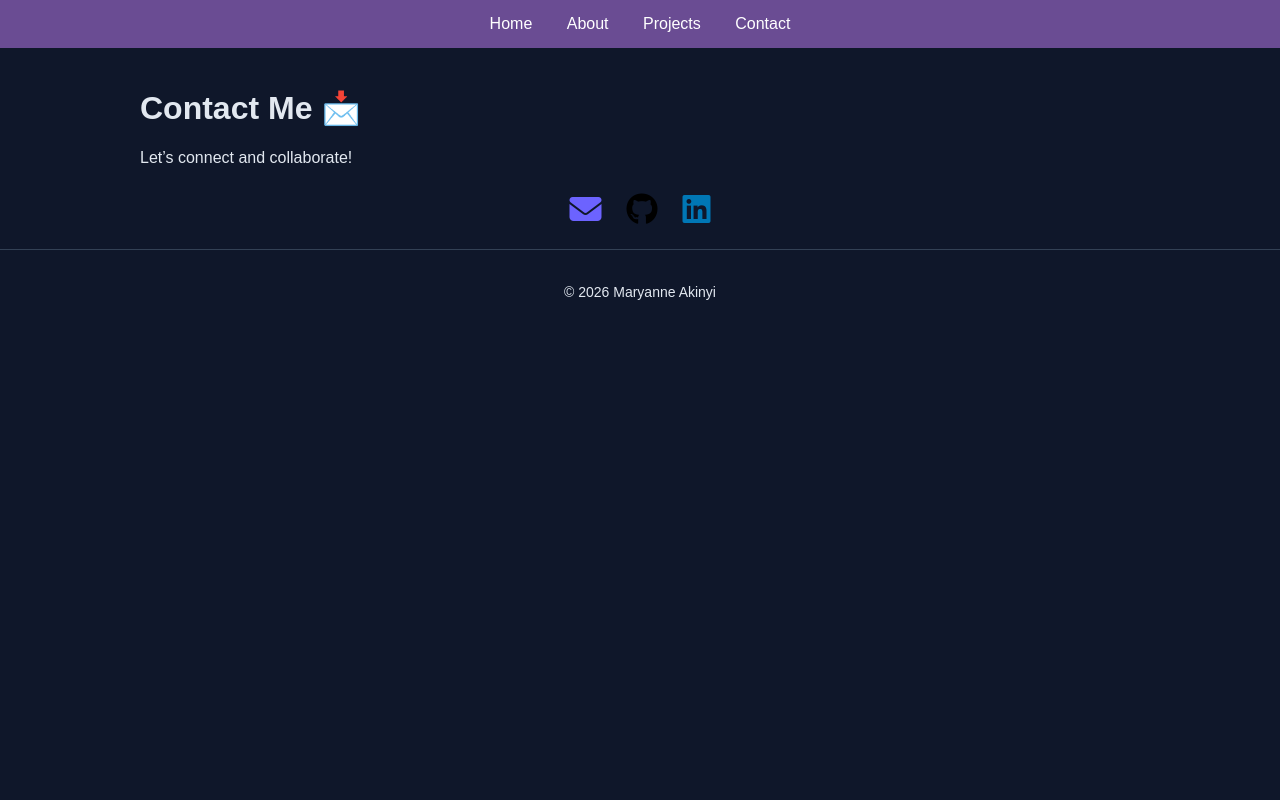
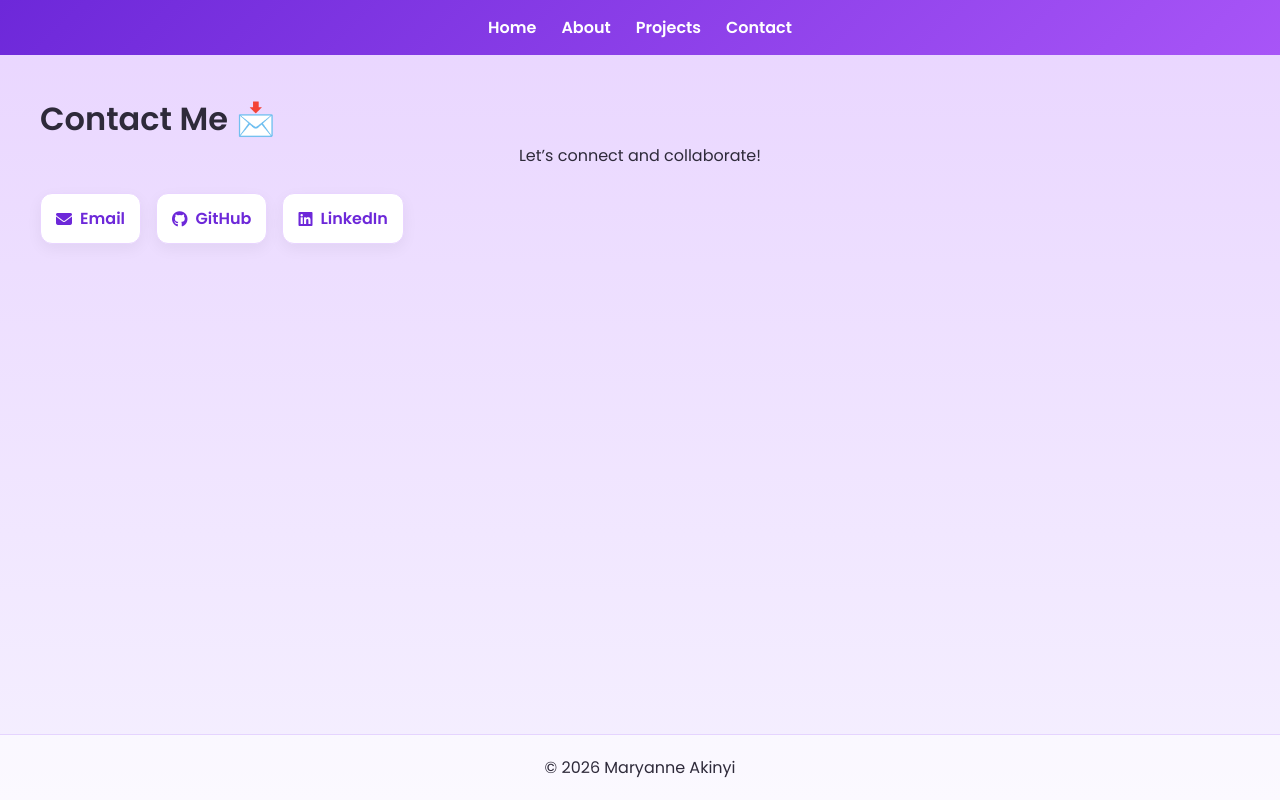
Before and after one commit to still-purrfect/portfolio, a Django app: template core/templates/contact.html in a window 1280 px wide. Run offline with Django 5.2, Linux system fonts and the light colour scheme; the template is opened without the code that fills it, so the values that code supplies are empty.

Commit message:
Fix portfolio updates and template changes

```diff
--- a/core/templates/base.html
+++ b/core/templates/base.html
@@ -1,79 +1,38 @@
 {% load static %}
-
 <!DOCTYPE html>
 <html>
 <head>
     <title>My Portfolio</title>
 
-    <!-- Google Font -->
     <link href="https://fonts.googleapis.com/css2?family=Poppins:wght@300;400;600&display=swap" rel="stylesheet">
 
-    <!-- Font Awesome -->
+    <!-- Font Awesome (IMPORTANT for contact icons) -->
     <link rel="stylesheet" href="https://cdnjs.cloudflare.com/ajax/libs/font-awesome/6.5.0/css/all.min.css">
-
-    <style>
-        body {
-            margin: 0;
-            font-family: 'Poppins', sans-serif;
-            background: #faf7ff;
-            color: #333;
-        }
-
-        /* NAVBAR */
-        .navbar {
-            background: #6a4c93;
-            padding: 15px;
-            text-align: center;
-        }
-
-        .navbar a {
-            color: white;
-            margin: 15px;
-            text-decoration: none;
-            font-weight: 500;
-        }
-
-        .navbar a:hover {
-            opacity: 0.8;
-        }
-
-        /* CONTENT */
-        .container {
-            padding: 40px;
-        }
-
-        /* FOOTER */
-        .footer {
-            text-align: center;
-            padding: 20px;
-            background: #eee;
-            margin-top: 50px;
-        }
-    </style>
 
     <link rel="stylesheet" href="{% static 'css/style.css' %}">
 </head>
 
 <body>
 
-    <!-- ✅ NAVBAR BACK -->
-    <div class="navbar">
-       <a href="{% url 'home' %}">Home</a>
-       <a href="{% url 'about' %}">About</a>
-       <a href="{% url 'projects' %}">Projects</a>
-       <a href="{% url 'contact' %}">Contact</a>
-    </div>
+<div class="page-wrapper">
 
-    <!-- ✅ ONLY ONE BLOCK -->
-    <div class="container">
+    <nav class="navbar">
+        <a href="{% url 'home' %}">Home</a>
+        <a href="{% url 'about' %}">About</a>
+        <a href="{% url 'projects' %}">Projects</a>
+        <a href="{% url 'contact' %}">Contact</a>
+    </nav>
+
+    <main class="container">
         {% block content %}
         {% endblock %}
-    </div>
+    </main>
 
     <footer class="footer">
-        <p>© 2026 Maryanne Akinyi</p>
+        © 2026 Maryanne Akinyi
+    </footer>
 
-    </footer>
+</div>
 
 </body>
 </html>
--- a/core/templates/contact.html
+++ b/core/templates/contact.html
@@ -1,35 +1,29 @@
 {% extends 'base.html' %}
+{% load static %}
 
 {% block content %}
+
 <h1>Contact Me 📩</h1>
 
-<p style="margin-bottom: 25px;">
+<p style="margin-bottom: 25px; text-align: center;">
     Let’s connect and collaborate!
 </p>
 
-<!-- ICON LINKS -->
-<div style="
-    display: flex;
-    justify-content: center;
-    align-items: center;
-    gap: 25px;
-    font-size: 32px;
-    margin-top: 20px;
-">
+<div class="contact-icons">
 
-    <!-- EMAIL (hidden address) -->
-    <a href="mailto:maryanneakinyi408@gmail.com" target="_blank" style="color:#6C63FF;">
+    <a href="mailto:maryanneakinyi408@gmail.com" target="_blank">
         <i class="fas fa-envelope"></i>
+        Email
     </a>
 
-    <!-- GITHUB -->
-    <a href="https://github.com/still-purrfect" target="_blank" style="color:#000;">
+    <a href="https://github.com/still-purrfect" target="_blank">
         <i class="fab fa-github"></i>
+        GitHub
     </a>
 
-    <!-- LINKEDIN (YOUR LINK) -->
-    <a href="https://www.linkedin.com/in/mary-anne-akinyi-419142310" target="_blank" style="color:#0077b5;">
+    <a href="https://www.linkedin.com/in/mary-anne-akinyi-419142310" target="_blank">
         <i class="fab fa-linkedin"></i>
+        LinkedIn
     </a>
 
 </div>
--- a/portfolio/settings.py
+++ b/portfolio/settings.py
@@ -23,7 +23,7 @@ BASE_DIR = Path(__file__).resolve().parent.parent
 SECRET_KEY = 'django-insecure-i3r7^4d*&u2!oc#brcw+lqjduifopc$@b^x*o8tw!c*l1v1*f6'
 
 # SECURITY WARNING: don't run with debug turned on in production!
-DEBUG = False
+DEBUG = True
 
 ALLOWED_HOSTS = ['.onrender.com', 'localhost', '127.0.0.1']
 
@@ -55,7 +55,7 @@ ROOT_URLCONF = 'portfolio.urls'
 TEMPLATES = [
     {
         'BACKEND': 'django.template.backends.django.DjangoTemplates',
-        'DIRS': [BASE_DIR / 'core' / 'templates'],
+        'DIRS': [BASE_DIR / 'core/templates'],
         'APP_DIRS': True,
         'OPTIONS': {
             'context_processors': [
--- a/static/css/style.css
+++ b/static/css/style.css
@@ -1,151 +1,127 @@
+/* =========================
+   GLOBAL
+========================= */
+* {
+    margin: 0;
+    padding: 0;
+    box-sizing: border-box;
+}
+
 body {
+    font-family: 'Poppins', sans-serif;
 
-    margin: 0;
-
-    font-family: Arial, sans-serif;
-
-    background-color: #0f172a;
-
-    color: #e2e8f0;
-
+    /* darker top (navbar feel moves here) */
+    background: linear-gradient(180deg, #e9d5ff, #f5f0ff);
+    color: #2e2a3a;
 }
 
 
-
-/* layout */
-
-.container {
-
-    max-width: 1000px;
-
-    margin: auto;
-
-    padding: 20px;
-
+/* =========================
+   WRAPPER
+========================= */
+.page-wrapper {
+    min-height: 100vh;
+    display: flex;
+    flex-direction: column;
 }
 
-
-
-/* cards */
-
-.project-card {
-
-    background: #1e293b;
-
+/* NAVBAR becomes the stronger purple area */
+.navbar {
+    display: flex;
+    justify-content: center;
+    gap: 25px;
     padding: 15px;
 
+    background: linear-gradient(135deg, #6d28d9, #a855f7);
+    border-bottom: none;
+}
+
+.navbar a {
+    color: white;
+    font-weight: 600;
+    text-decoration: none;
+}
+
+.navbar a:hover {
+    opacity: 0.8;
+}
+
+/* =========================
+   CONTAINER
+========================= */
+.container {
+    flex: 1;
+    padding: 40px;
+}
+
+/* =========================
+   CARDS
+========================= */
+.project-card {
+    background: white;
+    border-radius: 15px;
+    padding: 15px;
     margin: 15px 0;
 
-    border-radius: 10px;
-
+    box-shadow: 0 10px 25px rgba(0,0,0,0.05);
+    border: 1px solid #f0e6ff;
 }
 
-
-
-/* footer */
-
-.footer {
-
-    text-align: center;
-
-    padding: 20px;
-
-    border-top: 1px solid #334155;
-
-    margin-top: 40px;
-
-    font-size: 14px;
-
+/* =========================
+   BUTTONS (fix white issue)
+========================= */
+button, .btn {
+    background: linear-gradient(135deg, #c084fc, #a78bfa);
+    color: white;
+    border: none;
+    padding: 10px 15px;
+    border-radius: 10px;
+    cursor: pointer;
 }
 
-@media (max-width: 768px) {
-
-    body {
-
-        padding: 10px;
-
-    }
-
-
-
-    .container {
-
-        padding: 10px;
-
-    }
-
-
-
-    .project-card {
-
-        margin-bottom: 15px;
-
-    }
-
+button:hover, .btn:hover {
+    opacity: 0.9;
 }
 
-html, body {
-
-    height: 100%;
-
-    margin: 0;
-
+/* =========================
+   CONTACT ICON BUTTONS
+========================= */
+.contact-icons {
+    display: flex;
+    gap: 15px;
+    margin-top: 20px;
+    flex-wrap: wrap;
 }
 
+.contact-icons a {
+    display: flex;
+    align-items: center;
+    gap: 8px;
 
+    padding: 12px 15px;
+    border-radius: 12px;
 
-.page-wrapper {
+    background: white;
+    color: #6d28d9;
 
-    min-height: 100vh;
+    text-decoration: none;
+    font-weight: 600;
 
-    display: flex;
-
-    flex-direction: column;
-
+    border: 1px solid #e9d5ff;
+    box-shadow: 0 5px 15px rgba(0,0,0,0.05);
 }
 
-
-
-.footer {
-
-    margin-top: auto;
-
-    text-align: center;
-
-    padding: 20px;
-
-    background: #0f172a;
-
-    color: #e2e8f0;
-
-    border-top: 1px solid #334155;
-
+.contact-icons a:hover {
+    background: #f3e8ff;
+    transform: translateY(-2px);
 }
 
-@media (max-width: 768px) {
-
-    .project-card {
-
-        margin: 10px;
-
-        padding: 15px;
-
-    }
-
-
-
-    .footer {
-
-        font-size: 12px;
-
-        padding: 15px;
-
-    }
-
+/* =========================
+   FOOTER
+========================= */
+.footer {
+    text-align: center;
+    padding: 20px;
+    background: rgba(255,255,255,0.6);
+    border-top: 1px solid #e5d4ff;
 }
-
-.navbar a.active {
-
-    border-bottom: 2px solid white;
-
-}
```
Also changed, not shown: portfolio/urls.py (+6 -4 lines), 1 other file.
